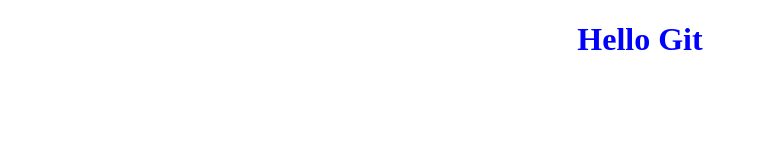
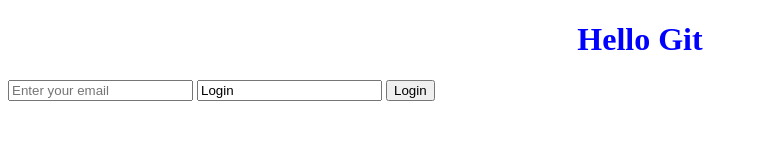
Before and after one commit to farrahyounes/awesome-project, a plain HTML site: page index.html in a window 1280 px wide. Shown: the whole page, without its empty margins (0-758 px from the left). Drawn offline with Linux system fonts and the light colour scheme.

Commit message:
Added the HTML login form

```diff
--- a/index.html
+++ b/index.html
@@ -9,6 +9,11 @@
   </head>
   <body>
     <h1>Hello Git</h1>
+    <form>
+      <input type="text" placeholder="Enter your email" />
+      <input type="text" value="Login" placeholder="Enter your password" />
+      <input type="submit" value="Login" />
+    </form>
     <script src="script.js"></script>
   </body>
 </html>
```
